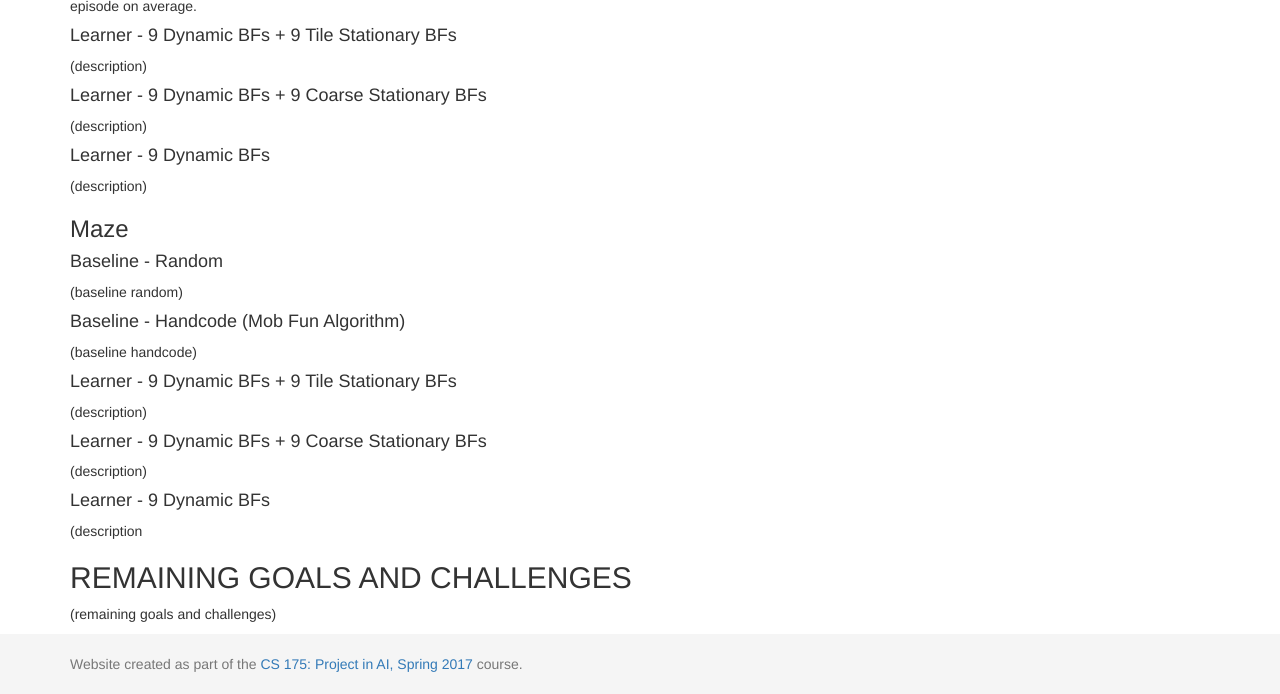
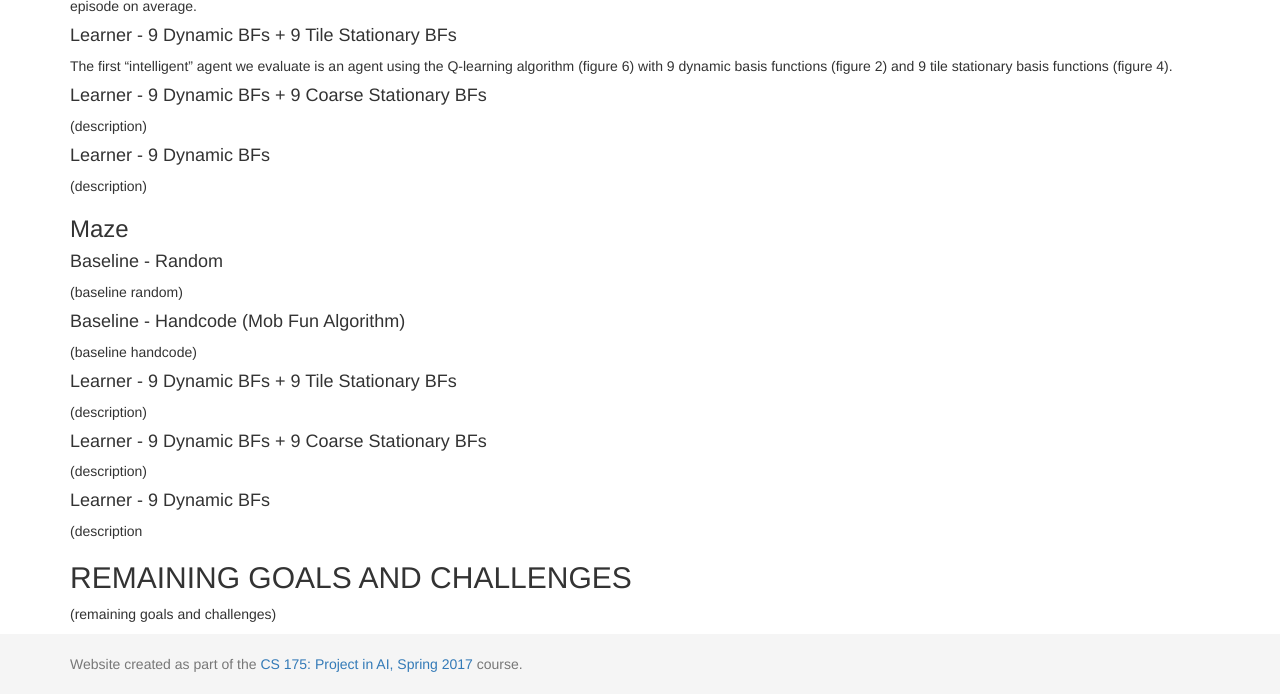
Before and after one commit to becamorin20/Group-16, a Jekyll site: the page built from docs/status.md, in a window 1280 px wide and 900 px high, scrolled down 5084 px, cut to the strip 206-900 px from the top of the window. Built offline with Jekyll 4.4.1, drawn with Linux system fonts in a browser that asks for light colours.

Commit message:
Update status.md

```diff
--- a/docs/status.md
+++ b/docs/status.md
@@ -118,7 +118,8 @@ The agent shows no improvement and stays alive for about 22-23 commands per epis
 
 
 #### Learner - 9 Dynamic BFs + 9 Tile Stationary BFs
-(description)
+The first "intelligent" agent we evaluate is an agent using the Q-learning algorithm (figure 6) with 9 dynamic basis functions (figure 2) and 9 tile stationary basis functions (figure 4).
+
 
 #### Learner - 9 Dynamic BFs + 9 Coarse Stationary BFs
 (description)
```
